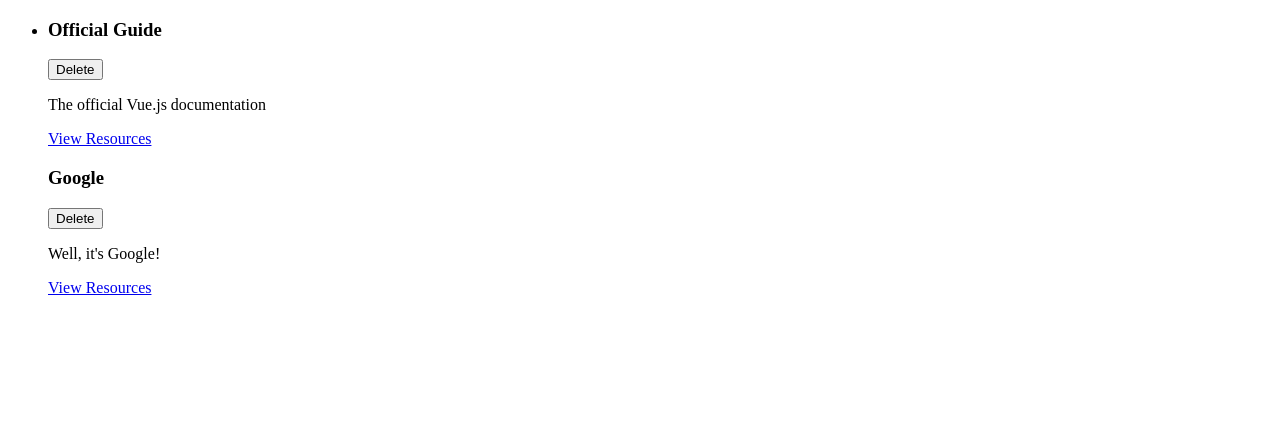
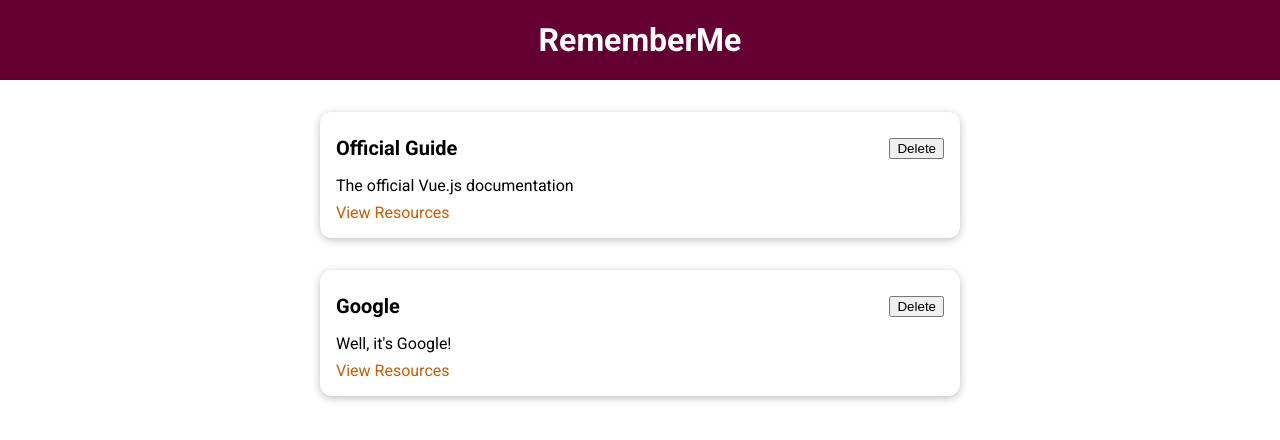
Before and after one commit to AndreaLupo/vue-10-learning-resources-app, a Vue app: page / in a window 1280 px wide. Shown: the top 440 px of the page. Built offline with nearby package versions, Linux system fonts and the light colour scheme.

Commit message:
Addind baseCard and header

```diff
--- a/src/App.vue
+++ b/src/App.vue
@@ -1,19 +1,16 @@
 <template>
-  <ul>
-    <li>
-        <learning-resouce v-for="res in storedResources" :key="res.id"
-            :title="res.title" :description="res.description" :link="res.link">
-        </learning-resouce>
-    </li>
-  </ul>
+  <the-header title="RememberMe"></the-header>
+  <StoredResources :resources="storedResources"></StoredResources>
 </template>
 
 <script>
-import LearningResouce from './components/learningResources/LearningResource.vue';
+import StoredResources from './components/learningResources/StoredResources.vue';
+import TheHeader from './components/layouts/TheHeader.vue';
 
 export default {
     components: {
-        LearningResouce
+        StoredResources,
+        TheHeader
     },
     data() {
         return {
@@ -37,5 +34,17 @@
 </script>
 
 <style>
+@import url('https://fonts.googleapis.com/css2?family=Roboto:wght@400;700&display=swap');
 
+* {
+  box-sizing: border-box;
+}
+
+html {
+  font-family: 'Roboto', sans-serif;
+}
+
+body {
+  margin: 0;
+}
 </style>
--- /dev/null
+++ b/src/components/UI/BaseCard.vue
@@ -0,0 +1,21 @@
+<template>
+  <div>
+    <slot></slot>
+  </div>
+</template>
+
+<script>
+export default {
+
+}
+</script>
+
+<style scoped>
+div {
+  border-radius: 12px;
+  box-shadow: 0 2px 8px rgba(0, 0, 0, 0.26);
+  padding: 1rem;
+  margin: 2rem auto;
+  max-width: 40rem;
+}
+</style>
--- /dev/null
+++ b/src/components/layouts/TheHeader.vue
@@ -0,0 +1,27 @@
+<template>
+    <header>
+        <h1>{{ title }}</h1>
+    </header>
+</template>
+
+<script>
+export default {
+    props: ['title']
+}
+</script>
+
+<style scoped>
+header {
+  width: 100%;
+  height: 5rem;
+  background-color: #640032;
+  display: flex;
+  justify-content: center;
+  align-items: center;
+}
+
+header h1 {
+  color: white;
+  margin: 0;
+}
+</style>
--- a/src/components/learningResources/LearningResource.vue
+++ b/src/components/learningResources/LearningResource.vue
@@ -1,14 +1,16 @@
 <template>
-  <div>
+  <li>
+    <base-card>
       <header>
           <h3>{{title}}</h3>
           <button>Delete</button>
       </header>
-  </div>
       <p>{{description}}</p>
       <nav>
         <a :href="link">View Resources</a>
       </nav>
+    </base-card>
+    </li>
 </template>
 
 <script>
@@ -17,6 +19,34 @@
 }
 </script>
 
-<style>
+<style scoped>
+li {
+  margin: auto;
+  max-width: 40rem;
+}
 
+header {
+  display: flex;
+  justify-content: space-between;
+  align-items: center;
+}
+
+h3 {
+  font-size: 1.25rem;
+  margin: 0.5rem 0;
+}
+
+p {
+  margin: 0.5rem 0;
+}
+
+a {
+  text-decoration: none;
+  color: #ce5c00;
+}
+
+a:hover,
+a:active {
+  color: #c89300;
+}
 </style>
--- /dev/null
+++ b/src/components/learningResources/StoredResources.vue
@@ -0,0 +1,27 @@
+<template>
+  <ul>
+    <learning-resource v-for="res in resources" :key="res.id"
+        :title="res.title" :description="res.description" :link="res.link">
+    </learning-resource>
+  </ul>
+</template>
+
+<script>
+import LearningResource from './LearningResource.vue';
+export default {
+    components: {
+        LearningResource
+    },
+    props: ['resources']
+}
+</script>
+
+<style scoped>
+ul {
+  list-style: none;
+  margin: 0;
+  padding: 0;
+  margin: auto;
+  max-width: 40rem;
+}
+</style>
--- a/src/main.js
+++ b/src/main.js
@@ -1,6 +1,9 @@
 import { createApp } from 'vue';
 import App from './App.vue';
+import BaseCard from './components/UI/BaseCard.vue';
 
 const app = createApp(App);
 
+app.component('base-card', BaseCard);
+
 app.mount('#app');
```
Lines whose indentation alone changed are shown as unchanged.
